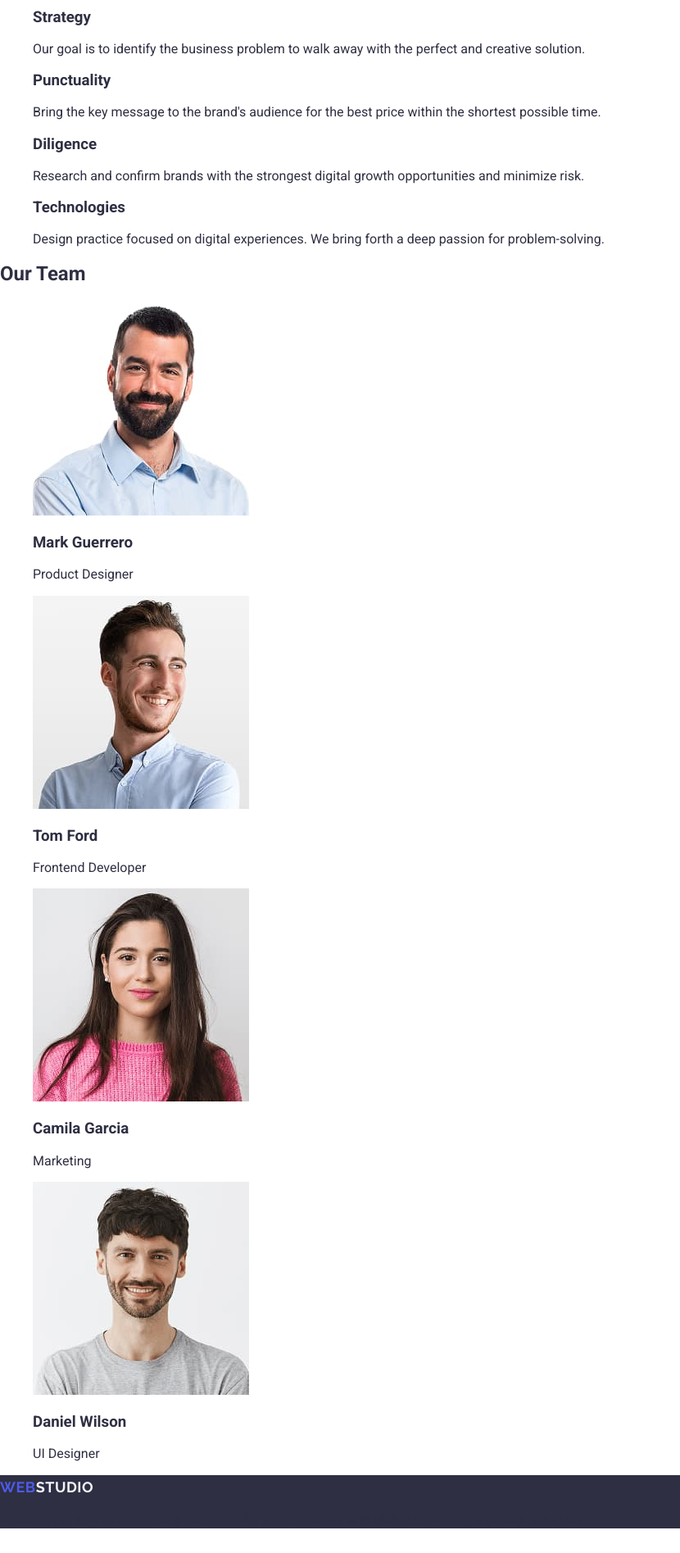
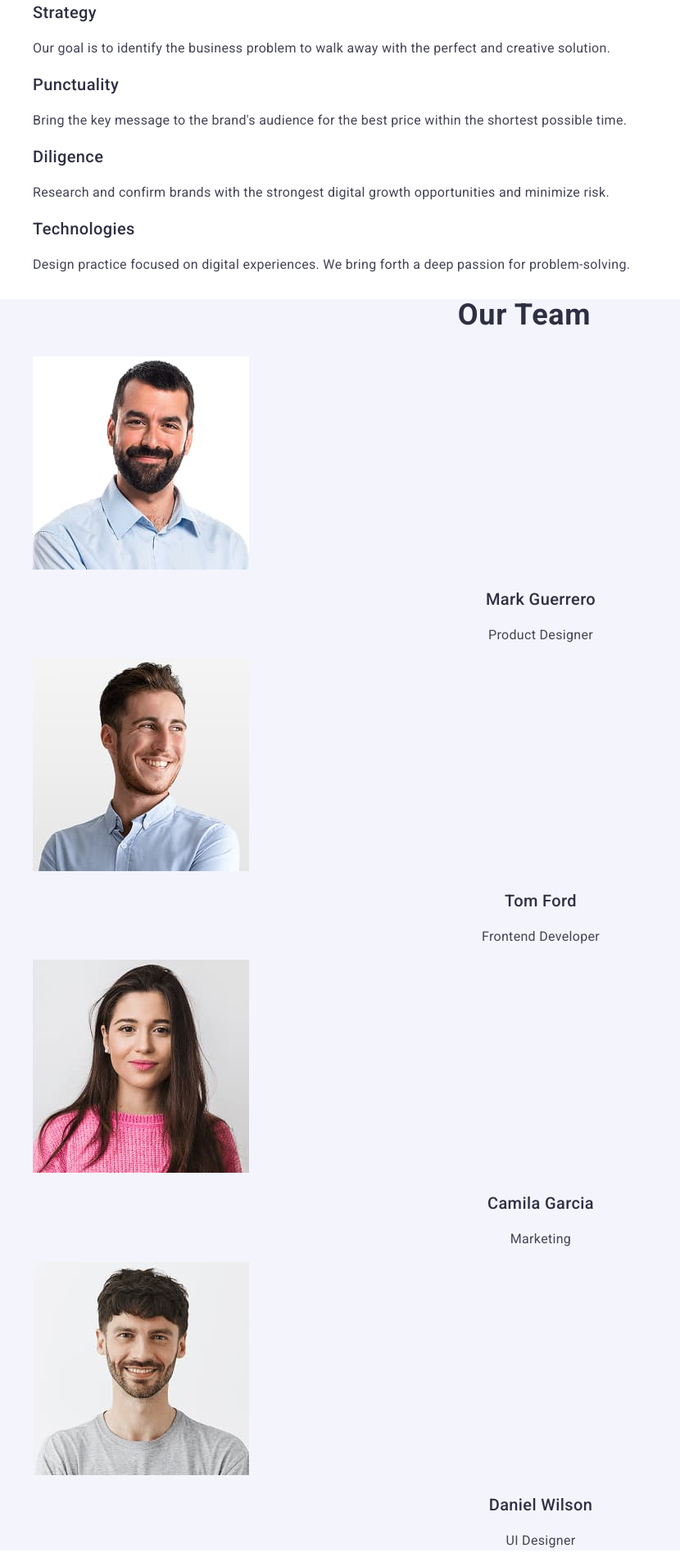
Before and after one commit to yangelia/goit-markup-hw-02, a plain HTML site: page index.html in a window 1280 px wide. Shown: the part 371-2266 px from the top of the page at 82% size, without its empty margins (0-830 px from the left). Drawn offline with nearby package versions, Linux system fonts and the light colour scheme.

Commit message:
style of index  page

```diff
--- a/css/styles.css
+++ b/css/styles.css
@@ -2,21 +2,27 @@
   box-sizing: border-box;
 }
 
-:root {
+/*:root {
   --font-family: "Roboto", sans-serif;
   --second-family: "Raleway", sans-serif;
+}*/
+
+@font-face {
+  font-family: "Roboto", "Arial", "Helvetica", sans-serif;
+  font-family: "Raleway", sans-serif;
+  font-display: swap;
 }
 
 body {
   background-color: #fff;
-  font-family: "Roboto", "Arial", "Helvetica", sans-serif;
+  font-family: "Roboto", sans-serif;
   font-size: 16px;
   font-style: normal;
-  color: #2e2f42;
+  color: #434455;
+  font-display: swap;
 }
 
-ul,
-ol {
+ul {
   list-style-type: none;
 }
 
@@ -24,11 +30,17 @@ a {
   text-decoration: none;
 }
 
+.page-header {
+}
+
+.header-nav {
+}
+
 .logo {
   font-family: "Raleway", sans-serif;
   font-weight: 700;
   font-size: 18px;
-  line-height: 1.7;
+  line-height: 1.17;
   letter-spacing: 0.03em;
   text-transform: uppercase;
   color: #4d5ae5;
@@ -50,6 +62,9 @@ a {
   margin-right: 76px;
 }*/
 
+.nav-item {
+}
+
 .nav-link {
   font-weight: 500;
   line-height: 1.5;
@@ -58,7 +73,12 @@ a {
 }
 
 .contacts {
-  font-style: normal;
+}
+
+.contacts-list {
+}
+
+.contacts-item {
 }
 
 .contacts-link {
@@ -66,6 +86,7 @@ a {
   letter-spacing: 0.02em;
   color: #434455;
 }
+
 .nav-link:hover,
 .nav-link:focus,
 .contacts-link:hover,
@@ -106,6 +127,14 @@ a {
   background-color: #4d5ae5;
 }
 
+.hero-button:hover,
+.hero-button:focus {
+  background-color: #404bbf;
+}
+
+.feature {
+}
+
 .visually-hidden {
   position: absolute;
   width: 1;
@@ -118,3 +147,71 @@ a {
   clip: rect(0, 0, 0, 0);
   overflow: hidden;
 }
+
+.feature-list {
+}
+
+.feature-item {
+}
+
+.feature-subtitle {
+  font-weight: 500;
+  font-size: 20px;
+  line-height: 1.2;
+  letter-spacing: 0.02em;
+  color: #2e2f42;
+}
+
+.feature-text {
+  line-height: 1.5;
+  letter-spacing: 0.02em;
+  color: #434455;
+}
+
+.team {
+  background-color: #f4f4fd;
+}
+
+.team-title {
+  font-weight: 700;
+  font-size: 36px;
+  line-height: 1.11;
+  letter-spacing: 0.02em;
+  text-align: center;
+  color: #2e2f42;
+}
+
+.team-list {
+}
+
+.team-item {
+}
+
+.team-subtitle {
+  font-weight: 500;
+  font-size: 20px;
+  line-height: 1.2;
+  letter-spacing: 0.02em;
+  text-align: center;
+  color: #2e2f42;
+}
+
+.team-text {
+  line-height: 1.5;
+  letter-spacing: 0.02em;
+  text-align: center;
+  color: #434455;
+}
+
+.portfolio {
+}
+.portfolio-title {
+}
+.portfolio-list {
+}
+.portfolio-item {
+}
+.portfolio-subtitle {
+}
+.portfolio-category {
+}
--- a/index.html
+++ b/index.html
@@ -63,33 +63,33 @@
         <button class="hero-button" type="button">Order Service</button>
       </section>
 
-      <section class="pros">
+      <section class="feature">
         <h2 class="visually-hidden">Advantages</h2>
-        <ul>
-          <li>
-            <h3 class="pros title3">Strategy</h3>
-            <p class="pros-text">
+        <ul class="feature-list">
+          <li class="feature-item">
+            <h3 class="feature-subtitle">Strategy</h3>
+            <p class="feature-text">
               Our goal is to identify the business problem to walk away with the
               perfect and creative solution.
             </p>
           </li>
-          <li>
-            <h3 class="pros title3">Punctuality</h3>
-            <p class="pros-text">
+          <li class="feature-item">
+            <h3 class="feature-subtitle">Punctuality</h3>
+            <p class="feature-text">
               Bring the key message to the brand's audience for the best price
               within the shortest possible time.
             </p>
           </li>
-          <li>
-            <h3 class="pros title3">Diligence</h3>
-            <p class="pros-text">
+          <li class="feature-item">
+            <h3 class="feature-subtitle">Diligence</h3>
+            <p class="feature-text">
               Research and confirm brands with the strongest digital growth
               opportunities and minimize risk.
             </p>
           </li>
-          <li>
-            <h3>Technologies</h3>
-            <p>
+          <li class="feature-item">
+            <h3 class="feature-subtitle">Technologies</h3>
+            <p class="feature-text">
               Design practice focused on digital experiences. We bring forth a
               deep passion for problem-solving.
             </p>
@@ -97,39 +97,96 @@
         </ul>
       </section>
 
-      <section>
-        <h2>Our Team</h2>
-        <ul>
-          <li>
+      <section class="team">
+        <h2 class="team-title">Our Team</h2>
+        <ul class="team-list">
+          <li class="team-item">
             <img
               src="./images/img01.jpg"
               alt="foto-product-designer"
               width="264"
             />
-            <h3>Mark Guerrero</h3>
-            <p>Product Designer</p>
+            <h3 class="team-subtitle">Mark Guerrero</h3>
+            <p class="team-text">Product Designer</p>
           </li>
-
-          <li>
+          <li class="team-item">
             <img
               src="./images/img02.jpg"
               alt="foto-frontend-developer"
               width="264"
             />
-            <h3>Tom Ford</h3>
-            <p>Frontend Developer</p>
+            <h3 class="team-subtitle">Tom Ford</h3>
+            <p class="team-text">Frontend Developer</p>
           </li>
+          <li class="team-item">
+            <img src="./images/img03.jpg" alt="foto-marketing" width="264" />
+            <h3 class="team-subtitle">Camila Garcia</h3>
+            <p class="team-text">Marketing</p>
+          </li>
+          <li class="team-item">
+            <img src="./images/img04.jpg" alt="foto-ui-designer" width="264" />
+            <h3 class="team-subtitle">Daniel Wilson</h3>
+            <p class="team-text">UI Designer</p>
+          </li>
+        </ul>
+      </section>
 
-          <li>
-            <img src="./images/img03.jpg" alt="foto-marketing" width="264" />
-            <h3>Camila Garcia</h3>
-            <p>Marketing</p>
+      <section class="portfolio">
+        <h2 class="portfolio-title">Our Portfolio</h2>
+        <ul class="portfolio-list">
+          <li class="portfolio-item">
+            <img
+              src="./images/portfolio-img-01.jpg"
+              alt="portfolio-banking-app"
+              width="360"
+            />
+            <h3 class="portfolio-subtitle">Banking App</h3>
+            <p class="portfolio-category">App</p>
           </li>
-
-          <li>
-            <img src="./images/img04.jpg" alt="foto-ui-designer" width="264" />
-            <h3>Daniel Wilson</h3>
-            <p>UI Designer</p>
+          <li class="portfolio-item">
+            <img
+              src="./images/portfolio-img-02.jpg"
+              alt="portfolio-cashless-payment"
+              width="360"
+            />
+            <h3 class="portfolio-subtitle">Cashless Payment</h3>
+            <p class="portfolio-category">Marketing</p>
+          </li>
+          <li class="portfolio-item">
+            <img
+              src="./images/portfolio-img-03.jpg"
+              alt="portfolio-meditation-app"
+              width="360"
+            />
+            <h3 class="portfolio-subtitle">Meditation App</h3>
+            <p class="portfolio-category">App</p>
+          </li>
+          <li class="portfolio-item">
+            <img
+              src="./images/portfolio-img-04.jpg"
+              alt="portfolio-taxi-service"
+              width="360"
+            />
+            <h3 class="portfolio-subtitle">Taxi Service</h3>
+            <p class="portfolio-category">Marketing</p>
+          </li>
+          <li class="portfolio-item">
+            <img
+              src="./images/portfolio-img-05.jpg"
+              alt="portfolio-screen-illustrations"
+              width="360"
+            />
+            <h3 class="portfolio-subtitle">Screen Illustrations</h3>
+            <p class="portfolio-category">Design</p>
+          </li>
+          <li class="portfolio-item">
+            <img
+              src="./images/portfolio-img-06.jpg"
+              alt="portfolio-online-courses"
+              width="360"
+            />
+            <h3 class="portfolio-subtitle">Online Courses</h3>
+            <p class="portfolio-category">Marketing</p>
           </li>
         </ul>
       </section>
@@ -139,7 +196,7 @@
       <a class="logo footer-logo" href="./index.html"
         >Web<span class="logo-part">Studio</span></a
       >
-      <p footer-text>
+      <p class="footer-text">
         Increase the flow of customers and sales for your business with digital
         marketing & growth solutions.
       </p>
```
Also changed, not shown: images/portfolio-img-01.jpg (added), images/portfolio-img-02.jpg (added), images/portfolio-img-03.jpg (added), images/portfolio-img-04.jpg (added), images/portfolio-img-05.jpg (added), images/portfolio-img-06.jpg (added).
